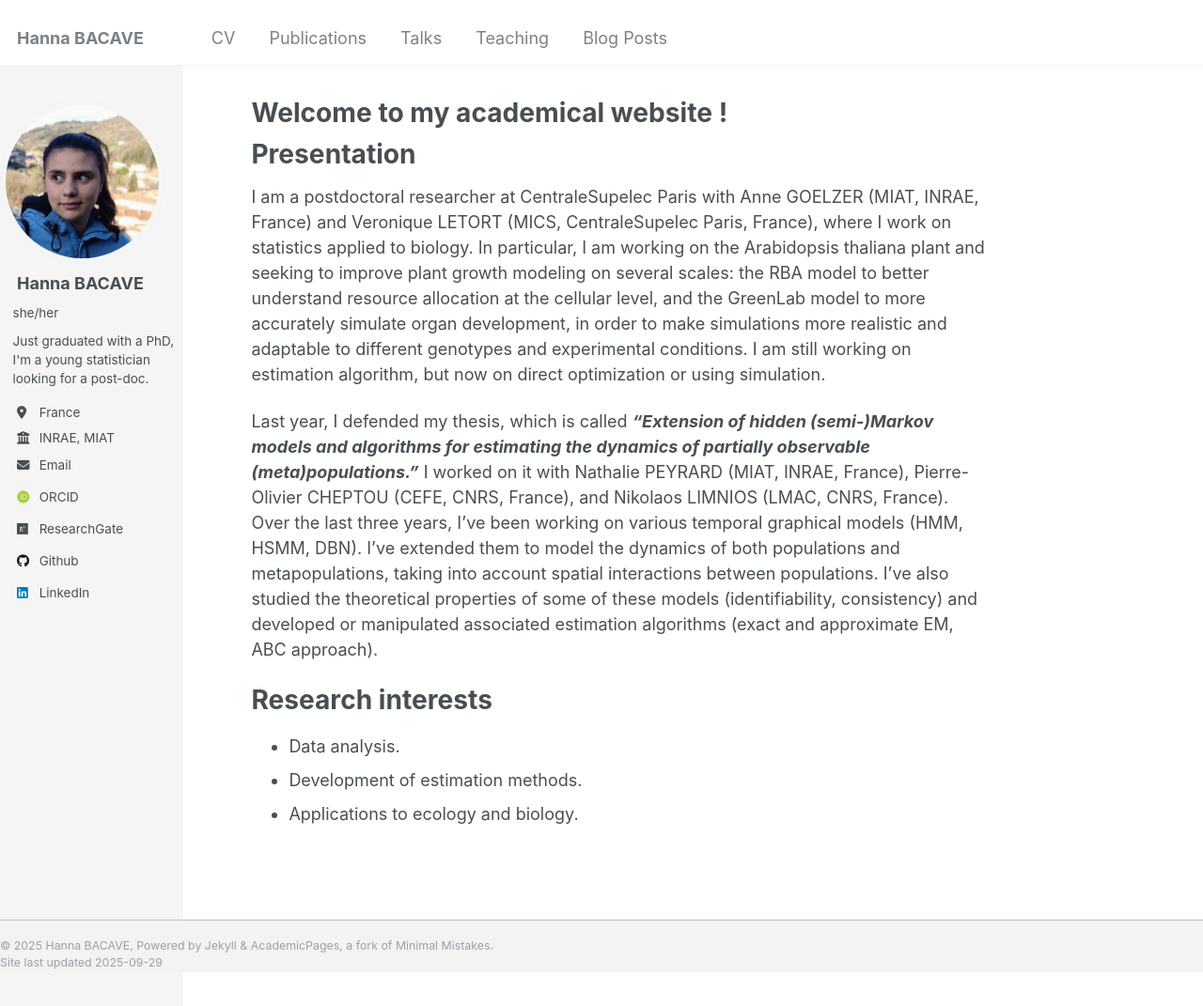
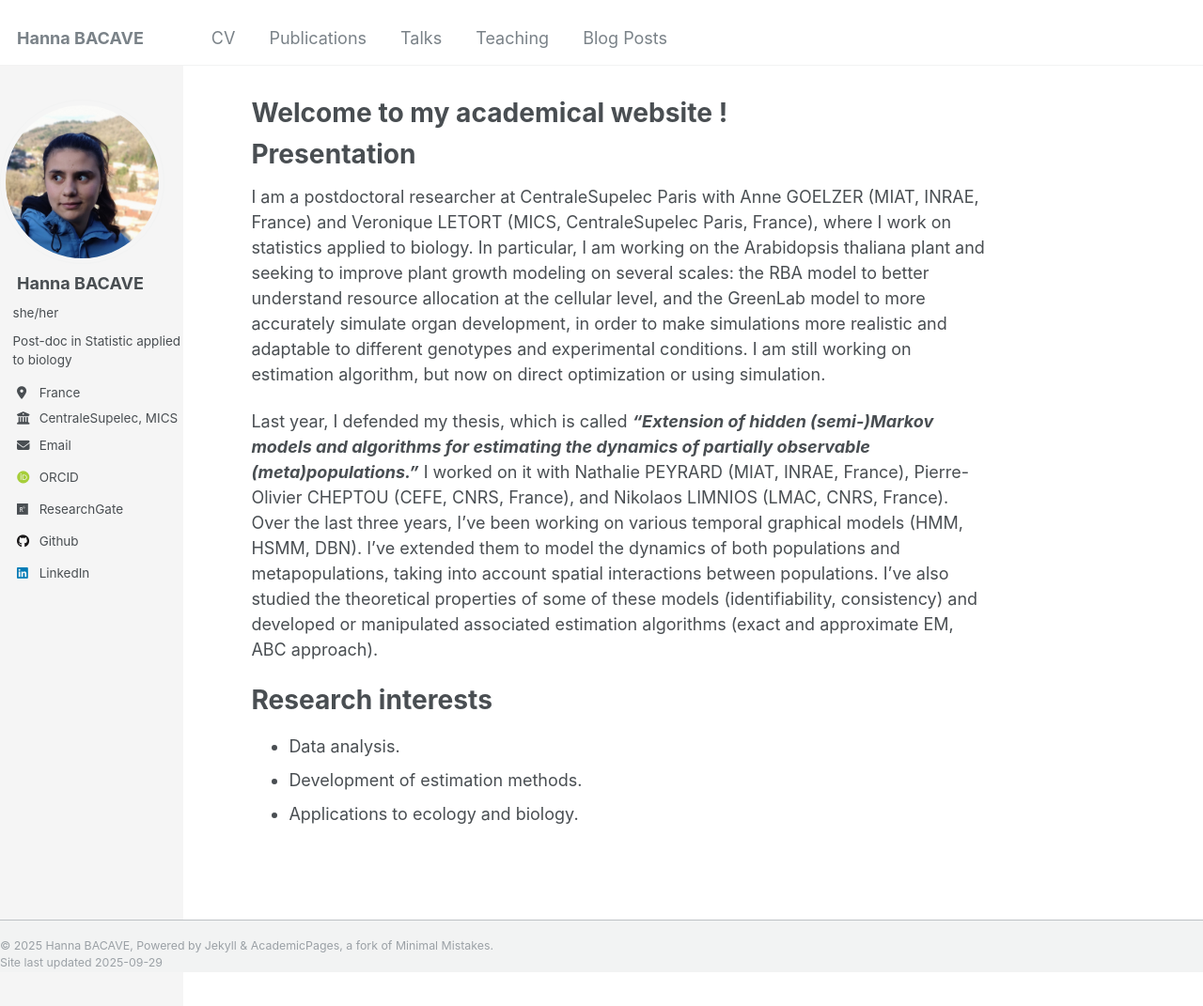
Before and after one commit to hannabacave/hannabacave.github.io, a Jekyll site: the page built from _pages/about.md, in a window 1280 px wide and 1197 px high. Shown: the top 1071 px of the window at 94% size. Built offline with Jekyll 4.4.1, drawn with Linux system fonts in a browser that asks for light colours; some web fonts are replaced.

Commit message:
Update _config.yml

```diff
--- a/_config.yml
+++ b/_config.yml
@@ -24,11 +24,11 @@ author:
   avatar           : "profile.png"
   name             : "Hanna BACAVE"
   pronouns         : "she/her"
-  bio              : "Just graduated with a PhD, I'm a young statistician looking for a post-doc."
+  bio              : "Post-doc in Statistic applied to biology"
   location         : "France"
-  employer         : "INRAE, MIAT"
+  employer         : "CentraleSupelec, MICS"
   uri              : #
-  email            : "hanna.bacave@inrae.fr"
+  email            : "hanna.bacave@centralesupelec.fr"
 
   # Academic websites
   arxiv            : # URL - Update with the correct link to your profile
```
